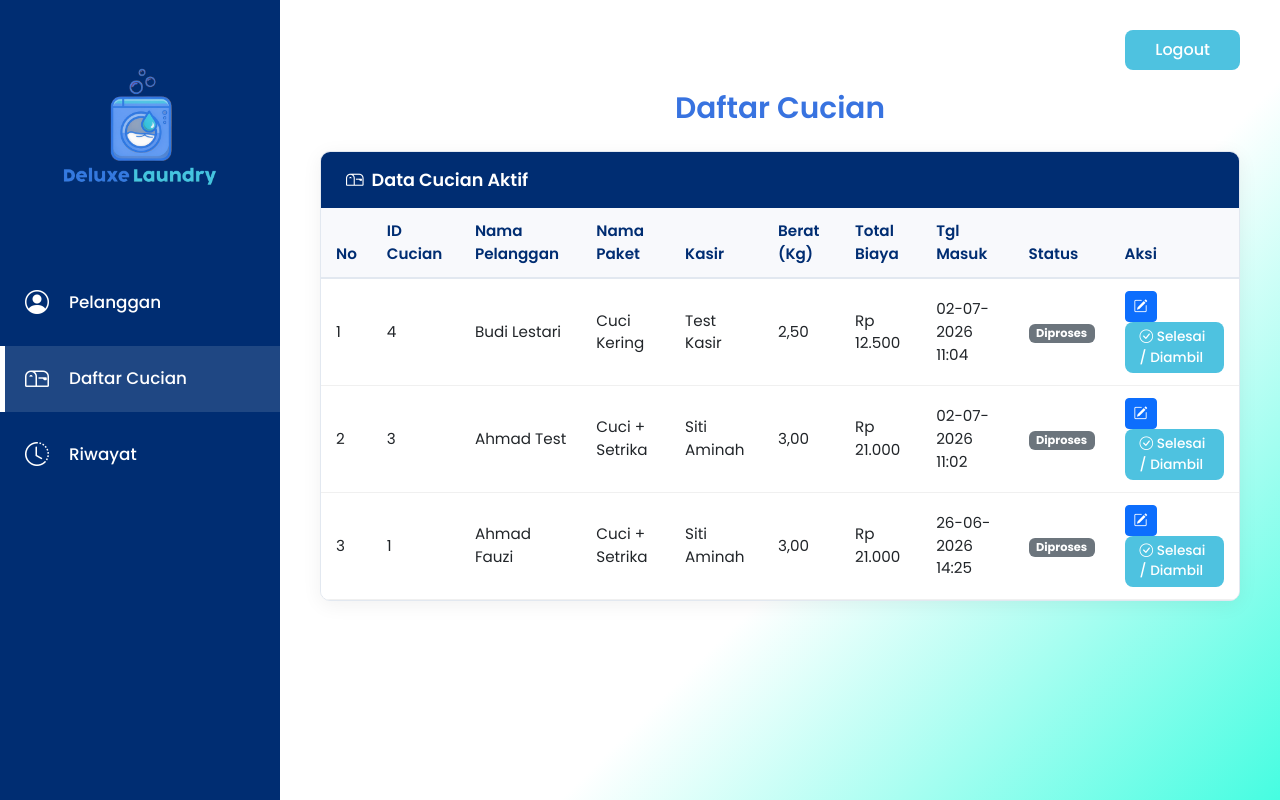
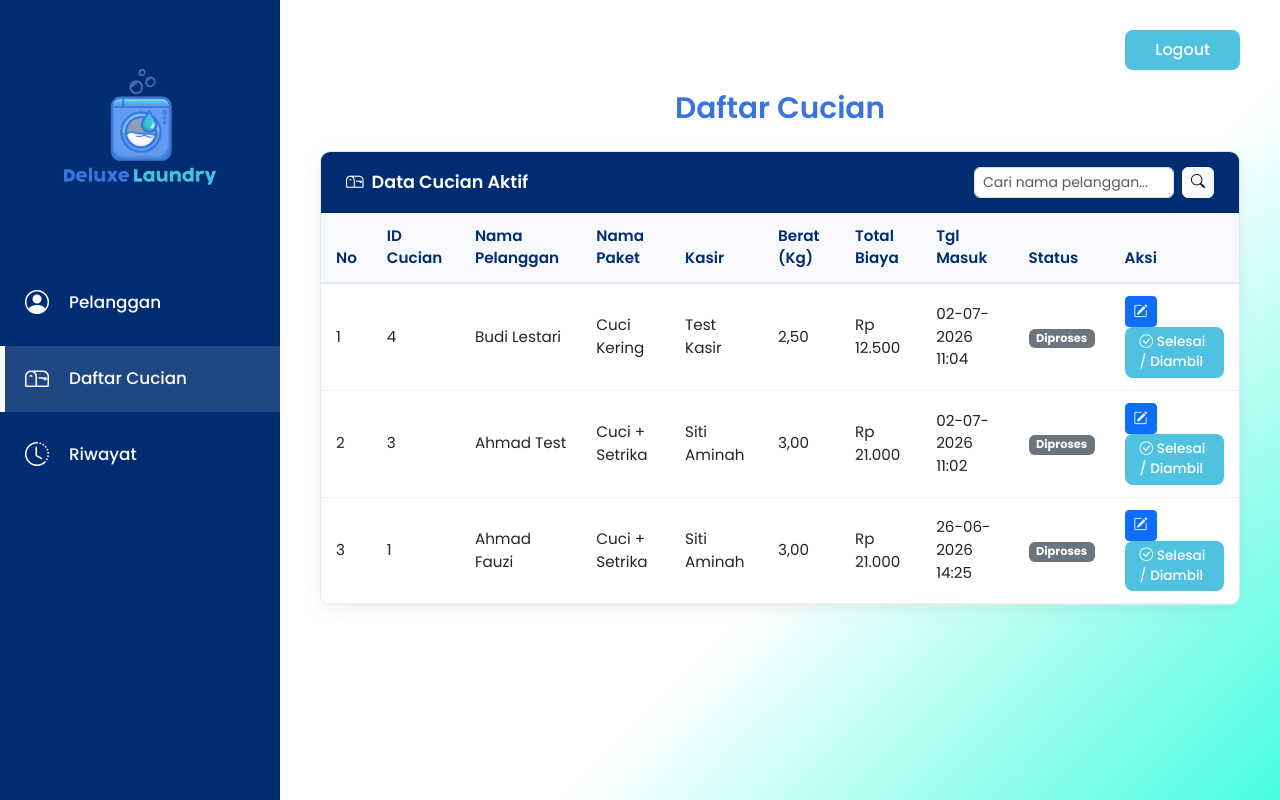
Before and after one commit to sepdiantoro11/pweb-UAS, a CodeIgniter app: page /pwebUAS/daftarcucian in a window 1280 px wide. Run offline with CodeIgniter, Linux system fonts and the light colour scheme; the visitor is signed in with stand-in values (Sample User, id 1); data comes from the database, SQL or seed files in the repository; some libraries are stand-ins or nearby versions.

Commit message:
Membuat fitur search di daftar cucian agar lebih mudah mencari nama pelanggan

```diff
--- a/application/controllers/Daftarcucian.php
+++ b/application/controllers/Daftarcucian.php
@@ -14,7 +14,9 @@ class Daftarcucian extends CI_Controller {
     }
 
     public function index() {
-        $data['daftar_cucian'] = $this->Daftarcucian_model->getAll();
+        $search = $this->input->get('search', TRUE);
+        $data['daftar_cucian'] = $this->Daftarcucian_model->getAll($search);
+        $data['search'] = $search;
         $this->load->view('daftarcucian/index', $data);
     }
 
--- a/application/models/Daftarcucian_model.php
+++ b/application/models/Daftarcucian_model.php
@@ -3,7 +3,7 @@ defined('BASEPATH') OR exit('No direct script access allowed');
 
 class Daftarcucian_model extends CI_Model {
 
-    public function getAll() {
+    public function getAll($search = '') {
         $this->db->select('
             daftar_cucian.*,
             pelanggan.nama_pelanggan,
@@ -14,6 +14,9 @@ class Daftarcucian_model extends CI_Model {
         $this->db->join('pelanggan', 'daftar_cucian.id_pelanggan = pelanggan.id_pelanggan', 'left');
         $this->db->join('paket_laundry', 'daftar_cucian.id_paket = paket_laundry.id_paket', 'left');
         $this->db->join('kasir', 'daftar_cucian.id_kasir = kasir.id_kasir', 'left');
+        if ($search != '') {
+            $this->db->like('pelanggan.nama_pelanggan', $search);
+        }
         $this->db->order_by('daftar_cucian.tgl_masuk', 'DESC');
         return $this->db->get()->result_array();
     }
--- a/application/views/daftarcucian/index.php
+++ b/application/views/daftarcucian/index.php
@@ -275,8 +275,15 @@
         <?php endif; ?>
 
         <div class="table-card">
-            <div class="card-header">
-                <i class="bi bi-mailbox me-2"></i>Data Cucian Aktif
+            <div class="card-header d-flex justify-content-between align-items-center">
+                <span><i class="bi bi-mailbox me-2"></i>Data Cucian Aktif</span>
+                <form action="<?php echo site_url('daftarcucian'); ?>" method="GET" class="d-flex" style="gap:8px;">
+                    <input type="text" name="search" class="form-control form-control-sm" style="width:200px; border-radius:6px;" placeholder="Cari nama pelanggan..." value="<?php echo isset($search) ? htmlspecialchars($search) : ''; ?>">
+                    <button type="submit" class="btn btn-sm btn-light" style="border-radius:6px;"><i class="bi bi-search"></i></button>
+                    <?php if(!empty($search)): ?>
+                        <a href="<?php echo site_url('daftarcucian'); ?>" class="btn btn-sm btn-light" style="border-radius:6px;"><i class="bi bi-x-circle"></i></a>
+                    <?php endif; ?>
+                </form>
             </div>
             <div class="table-responsive">
                 <table class="table">
```
